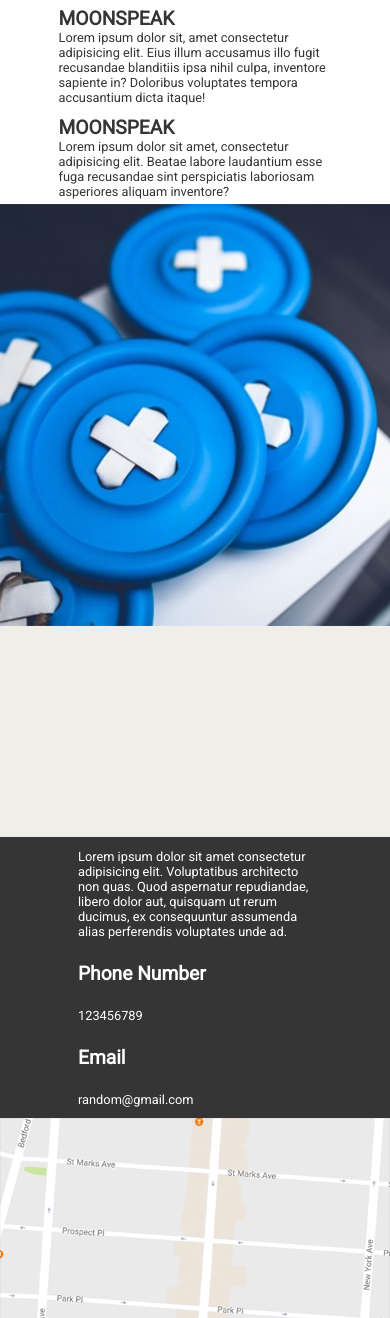
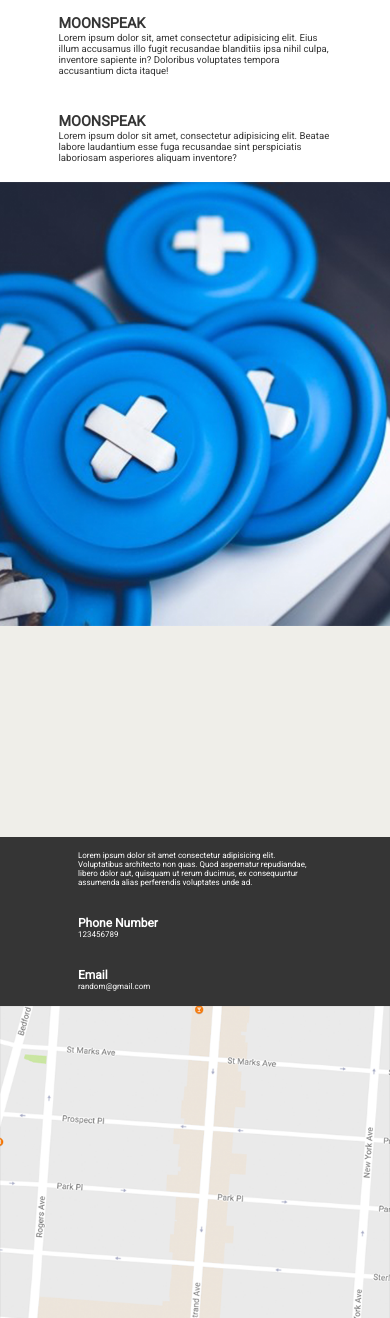
Before and after one commit to bambusmalpa/wwc30, a plain HTML site: page index.html in a window 390 px wide. Shown: the part 4438-5756 px from the top of the page. Drawn offline with Linux system fonts and the light colour scheme.

Commit message:
some rwd changes

```diff
--- a/index.html
+++ b/index.html
@@ -74,12 +74,14 @@
     <div class="contact__main">
       <div class="contactMain__desc">
         <p class="desc__message">Lorem ipsum dolor sit amet consectetur adipisicing elit. Voluptatibus architecto non quas. Quod aspernatur repudiandae, libero dolor aut, quisquam ut rerum ducimus, ex consequuntur assumenda alias perferendis voluptates unde ad. </p>
-
+        <div>
         <h2 class="desc__medium">Phone Number</h2>
         <p class="desc__data">123456789</p>
+      </div>
+      <div>
         <h2 class="desc__medium">Email</h2>
         <p class="desc__data">random@gmail.com</p>
-
+      </div>
       </div>
       <div class="contactMain__map"></div>
     </div>
--- a/style/_articles.scss
+++ b/style/_articles.scss
@@ -8,6 +8,7 @@
     background-repeat: no-repeat;
     background-size: cover;
     background-position: center center;
+    background-attachment: fixed;
     width: 50vw;
     height: 100vh;
   }
@@ -33,10 +34,10 @@
     }
     >.aricles__topics{
       width: 100vw;
-      height: 100%;
+      height: 90%;
       >.singleTopic{
         width: 70%;
-
+        font-size: 0.6rem;
       }
     }
   }
--- a/style/_contact.scss
+++ b/style/_contact.scss
@@ -25,6 +25,7 @@ justify-content: flex-end;
       background-image: url("../images/map.png");
       background-repeat: no-repeat;
       background-size: cover;
+
     }
     @media (max-width:762px){
       flex-direction: column;
@@ -32,14 +33,15 @@ justify-content: flex-end;
       >.contactMain__desc{
         justify-content: space-around;
         width: 60vw;
-        height: 100%;
+        height: 50%;
+        font-size: 0.5rem;
         >.desc__message{
           width: 100%;
         }
       }
       >.contactMain__map{
         width: 100%;
-        height: 80%;
+        height: 100%;
       }
     }
 
--- a/style/_home.scss
+++ b/style/_home.scss
@@ -1,6 +1,7 @@
 .veiwSection.home{
   background-image: url("../images/homeBackground.png");
   background-size: cover;
+  background-attachment: fixed;
   >.home__paragraph{
     position: absolute;
     top:70%;
--- a/style/_portfolio.scss
+++ b/style/_portfolio.scss
@@ -20,5 +20,6 @@
     background-repeat: no-repeat;
     background-size: cover;
     background-position: center center;
+
   }
 }
```
Also changed, not shown: style/style.css, 1 other file.
